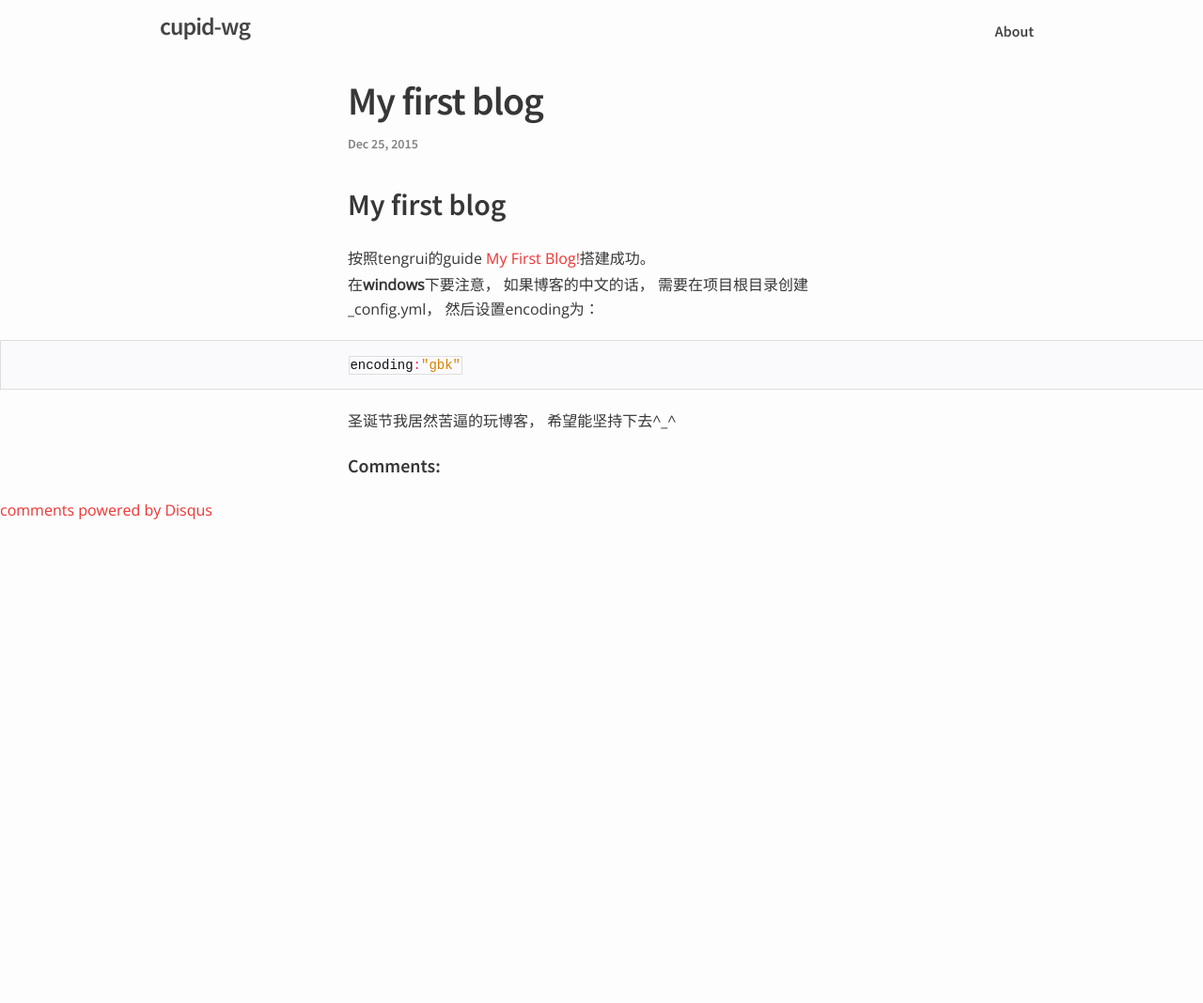
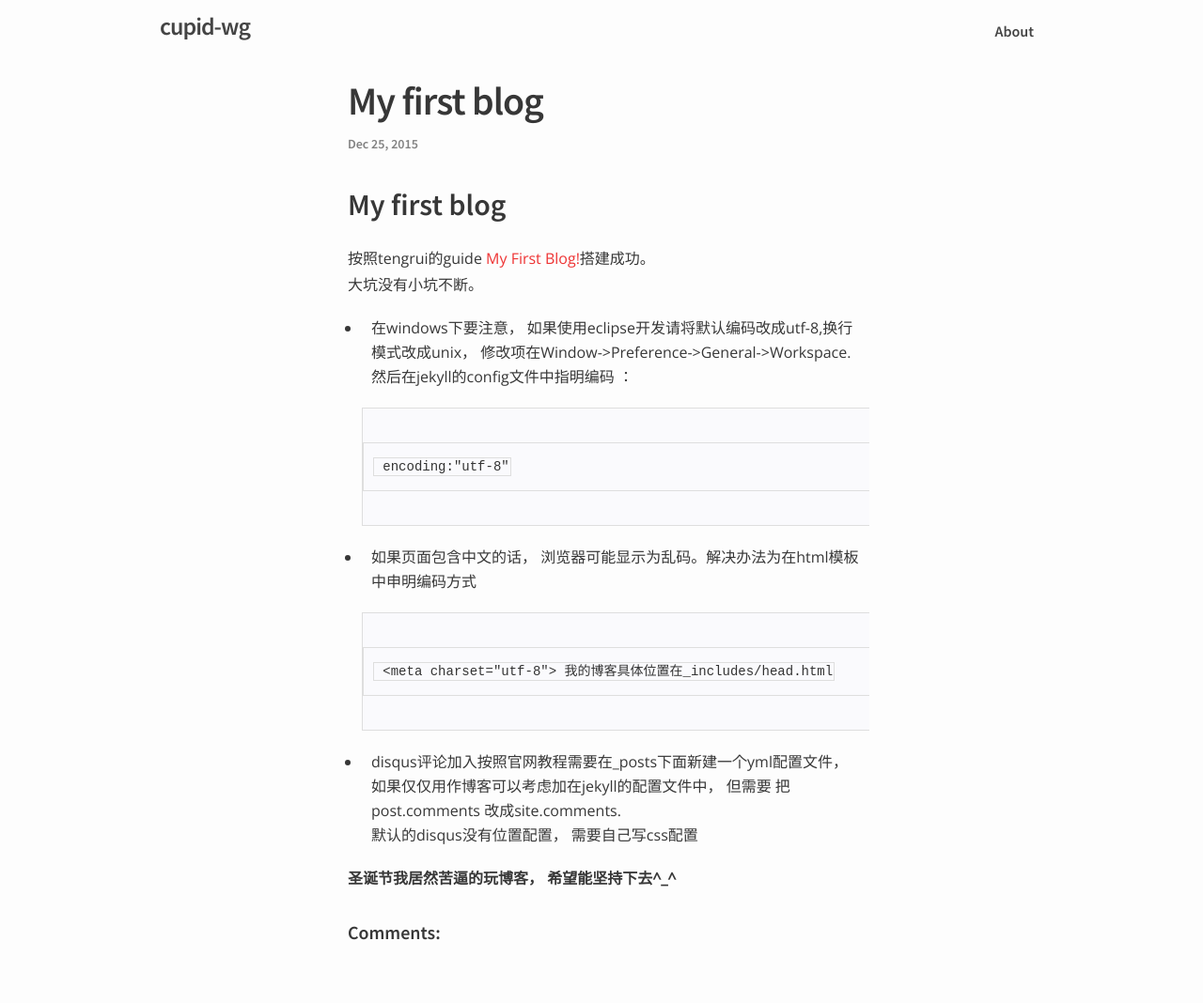
Before and after one commit to cupid-wg/cupid-wg.github.io, a Jekyll site: the page built from _posts/2015-12-15-1st-post.md, in a window 1280 px wide. Shown: the whole page at 94% size. Built offline with Jekyll 4.4.1, drawn with Linux system fonts in a browser that asks for light colours; comment, search, counter and statistics services are not loaded; before the commit the page ends 900 px from its top, so only the background shows below that.

Commit message:
disqus display improvement first blog update

```diff
--- a/_config.yml
+++ b/_config.yml
@@ -7,6 +7,6 @@ baseurl: "" # the subpath of your site, e.g. /blog/
 url: "http://cupid-wg.bithub.io" # the base hostname & protocol for your site
 twitter_username:
 github_username:  cupid-wg
-
 # Build settings
 markdown: kramdown
+comments: true
--- a/_includes/disqus.html
+++ b/_includes/disqus.html
@@ -1,4 +1,4 @@
-<div id="disqus_thread"></div>
+<div id="disqus_thread" class="post-content"></div>
     <script type="text/javascript">
         /* * * CONFIGURATION VARIABLES: EDIT BEFORE PASTING INTO YOUR WEBPAGE * * */
         var disqus_shortname = 'wengang'; // required: replace example with your forum shortname
--- a/_layouts/post.html
+++ b/_layouts/post.html
@@ -10,10 +10,32 @@ layout: default
 
   <article class="post-content">
     {{ content }}
-
-    <h4>Comments:</h4>
-        {% include disqus.html %}
   </article>
 
 
+    {% if site.comments %}
+    <div class="post-content"><h4>Comments:</h4></div>
+        <div id="disqus_thread" class="disqus-comments"></div>
+		<script>
+		    /**
+		     *  RECOMMENDED CONFIGURATION VARIABLES: EDIT AND UNCOMMENT THE SECTION BELOW TO INSERT DYNAMIC VALUES FROM YOUR PLATFORM OR CMS.
+		     *  LEARN WHY DEFINING THESE VARIABLES IS IMPORTANT: https://disqus.com/admin/universalcode/#configuration-variables
+		     */
+		    /*
+		    var disqus_config = function () {
+		        this.page.url = PAGE_URL;  // Replace PAGE_URL with your page's canonical URL variable
+		        this.page.identifier = PAGE_IDENTIFIER; // Replace PAGE_IDENTIFIER with your page's unique identifier variable
+		    };
+		    */
+		    (function() {  // DON'T EDIT BELOW THIS LINE
+		        var d = document, s = d.createElement('script');
+
+		        s.src = '//wengang.disqus.com/embed.js';
+
+		        s.setAttribute('data-timestamp', +new Date());
+		        (d.head || d.body).appendChild(s);
+		    })();
+		</script>
+		<noscript>Please enable JavaScript to view the <a href="https://disqus.com/?ref_noscript" rel="nofollow">comments powered by Disqus.</a></noscript>
+	{% endif %}
 </div>
--- a/_posts/2015-12-15-1st-post.md
+++ b/_posts/2015-12-15-1st-post.md
@@ -6,9 +6,19 @@ categories: jekyll update
 ---
 ##My first blog
 按照tengrui的guide [My First Blog!](http://tengrui.cc/blog/2014/12/23/my-first-blog/)搭建成功。
-在**windows**下要注意， 如果博客的中文的话， 需要在项目根目录创建_config.yml， 然后设置encoding为：
-{% highlight go %}
-encoding:"gbk"
-{% endhighlight %}
+大坑没有小坑不断。
 
-圣诞节我居然苦逼的玩博客， 希望能坚持下去^_^
++  在windows下要注意， 如果使用eclipse开发请将默认编码改成utf-8,换行模式改成unix， 修改项在Window->Preference->General->Workspace. 然后在jekyll的config文件中指明编码 ：
+
+        encoding:"utf-8"
+
+
++  如果页面包含中文的话， 浏览器可能显示为乱码。解决办法为在html模板中申明编码方式
+
+        <meta charset="utf-8">
+我的博客具体位置在_includes/head.html
+
++  disqus评论加入按照官网教程需要在_posts下面新建一个yml配置文件， 如果仅仅用作博客可以考虑加在jekyll的配置文件中， 但需要 把post.comments 改成site.comments.
+默认的disqus没有位置配置， 需要自己写css配置
+
+**圣诞节我居然苦逼的玩博客， 希望能坚持下去^_^**
--- a/_sass/_layout.scss
+++ b/_sass/_layout.scss
@@ -289,3 +289,8 @@
     border-radius: 3px;
     cursor: pointer;
 }
+
+.disqus-comments {
+    width: 540px;
+    margin: 0 auto;
+}
```
